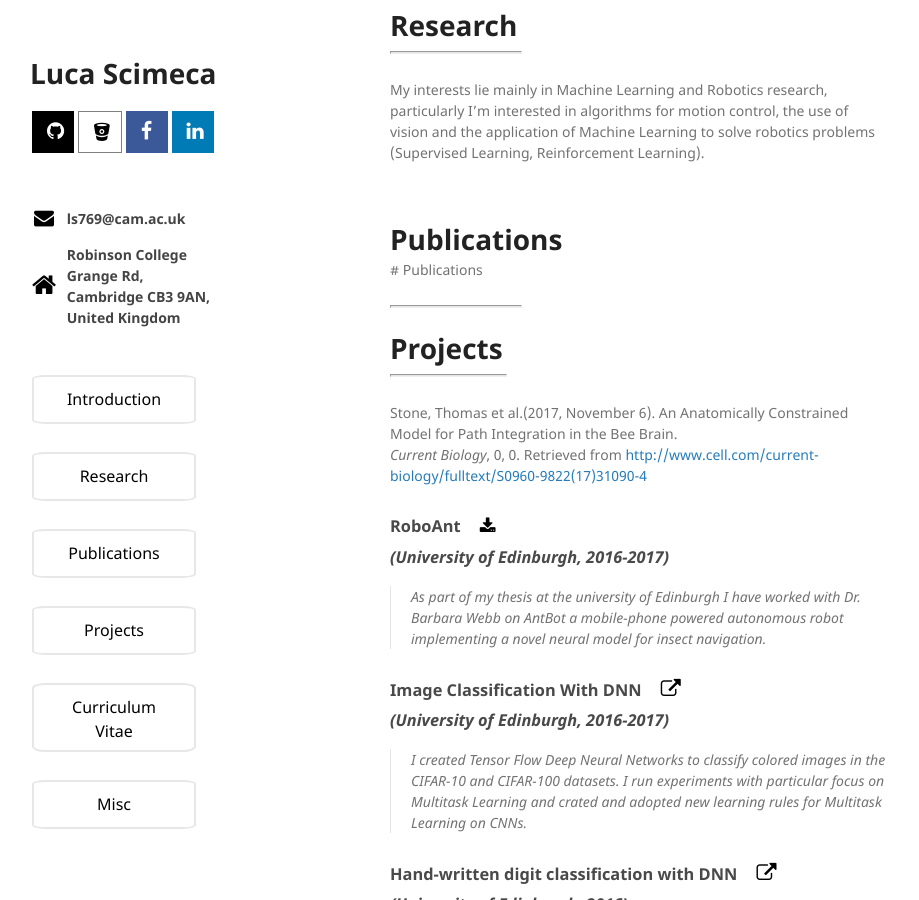
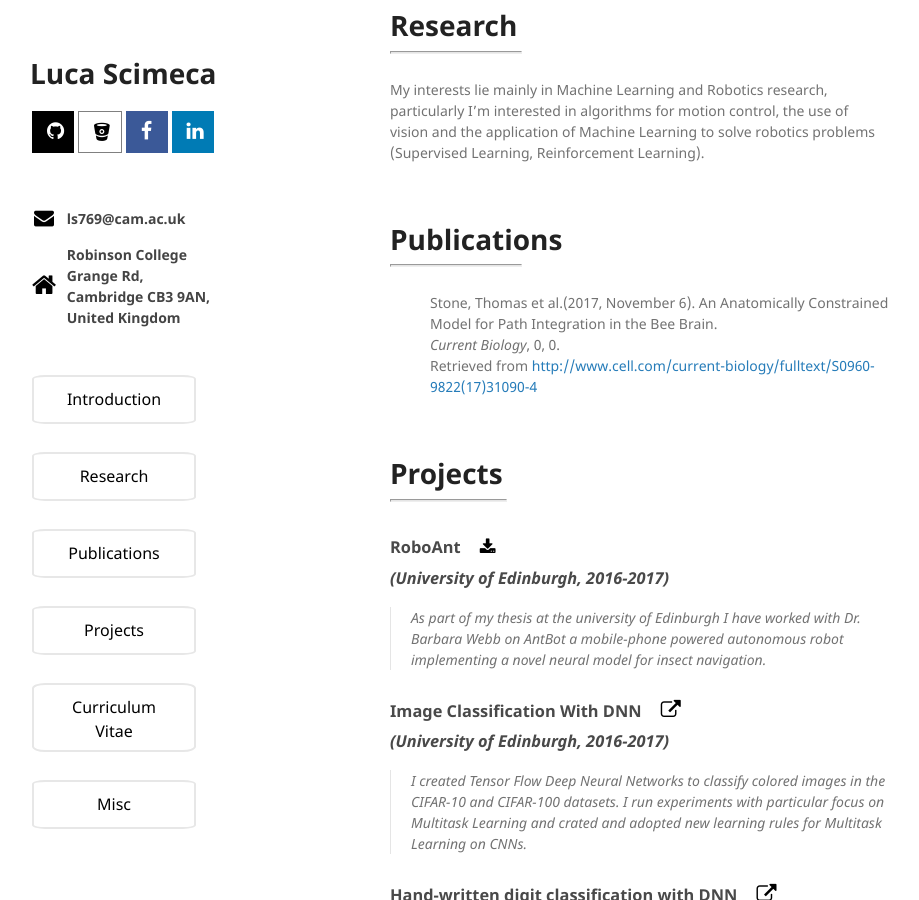
Before and after one commit to lucascimeca/lucascimeca.github.io, a Jekyll site: the page built from index.md, in a window 1280 px wide and 900 px high, scrolled down 955 px. Shown: the whole window, without its empty margins (180-1099 px from the left). Built offline with Jekyll 4.4.1, drawn with Linux system fonts in a browser that asks for light colours; nearby versions of some CDN libraries; the repository's description, which GitHub fills in, is left out.

Commit message:
Update index.md

```diff
--- a/index.md
+++ b/index.md
@@ -30,20 +30,16 @@ My interests lie mainly in Machine Learning and Robotics research, particularly
 
 <br/>
 
-{% if site.publications %}
-  <h1 id="-publications">Publications</h1>
-  # [](#Publications) Publications
-  <hr style="width: 130px">
+# [](#Publications) Publications
+<hr style="width: 130px">
 
+- Stone, Thomas et al.(2017, November 6). An Anatomically Constrained Model for Path Integration in the Bee Brain. <br/>
+   *Current Biology*, 0, 0. <br/>Retrieved  from <a href="http://www.cell.com/current-biology/fulltext/S0960-9822(17)31090-    4">http://www.cell.com/current-biology/fulltext/S0960-9822(17)31090-4</a>
 
-{% endif %}
+<br/>
 
 # [](#Projects) Projects
 <hr style="width: 115px">
-
-Stone, Thomas et al.(2017, November 6). An Anatomically Constrained Model for Path Integration in the Bee Brain. <br/>
-*Current Biology*, 0, 0. Retrieved  from <a href="http://www.cell.com/current-biology/fulltext/S0960-9822(17)31090-4">http://www.cell.com/current-biology/fulltext/S0960-9822(17)31090-4</a>
-
 
 ### [](#RoboAnt) RoboAnt <a href="https://bitbucket.org/lucascimeca/antbot-a-biologically-inspired-approach-to-path-integration/raw/90d120d07c7fc6221d4ef454e8d6abab17988a72/Luca_Scimeca_AntBot.pdf" class="fa fa-download" style="font-size: 17px"></a><br/>_(University of Edinburgh, 2016-2017)_
 
```
